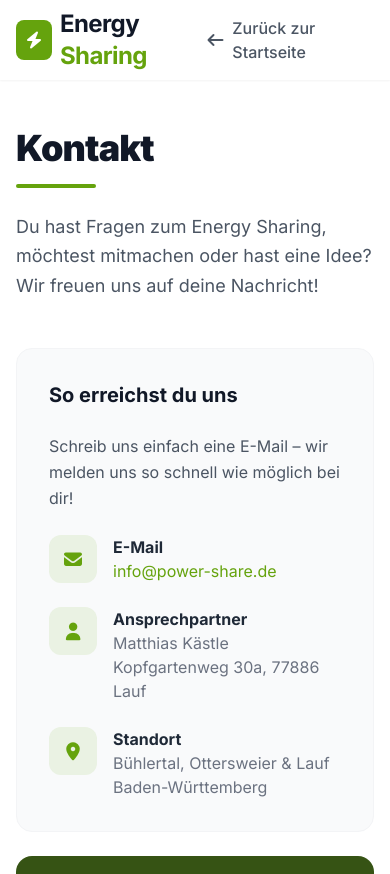
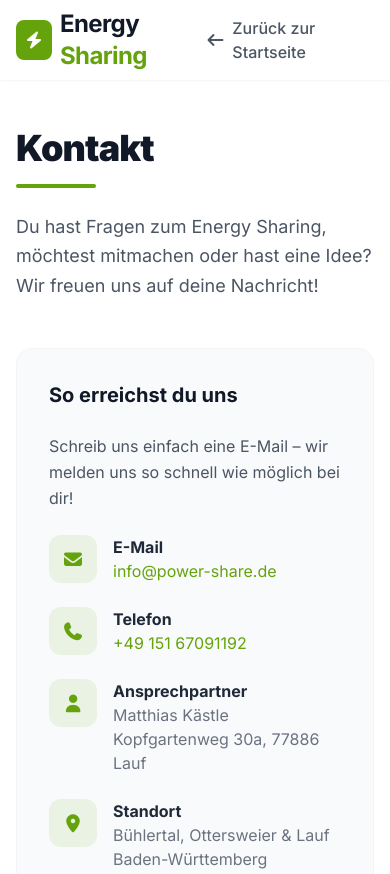
Before and after one commit to DeepThoughtZero/EnergySharing, a website: page pages/kontakt.html in a window 390 px wide. Shown: the top 874 px of the page. Drawn offline with Linux system fonts and the light colour scheme.

Commit message:
phone number

```diff
--- a/pages/kontakt.html
+++ b/pages/kontakt.html
@@ -78,6 +78,18 @@
                     <div class="flex items-start gap-4">
                         <div
                             class="flex items-center justify-center h-12 w-12 rounded-xl bg-brand/10 text-brand flex-shrink-0">
+                            <i class="fa-solid fa-phone text-lg"></i>
+                        </div>
+                        <div>
+                            <p class="font-semibold text-gray-800">Telefon</p>
+                            <a href="tel:+4915167091192"
+                                class="text-brand hover:underline">+49 151 67091192</a>
+                        </div>
+                    </div>
+
+                    <div class="flex items-start gap-4">
+                        <div
+                            class="flex items-center justify-center h-12 w-12 rounded-xl bg-brand/10 text-brand flex-shrink-0">
                             <i class="fa-solid fa-user text-lg"></i>
                         </div>
                         <div>
```
Also changed, not shown: pages/datenschutz.html (+1 -0 lines), pages/impressum.html (+5 -0 lines).
